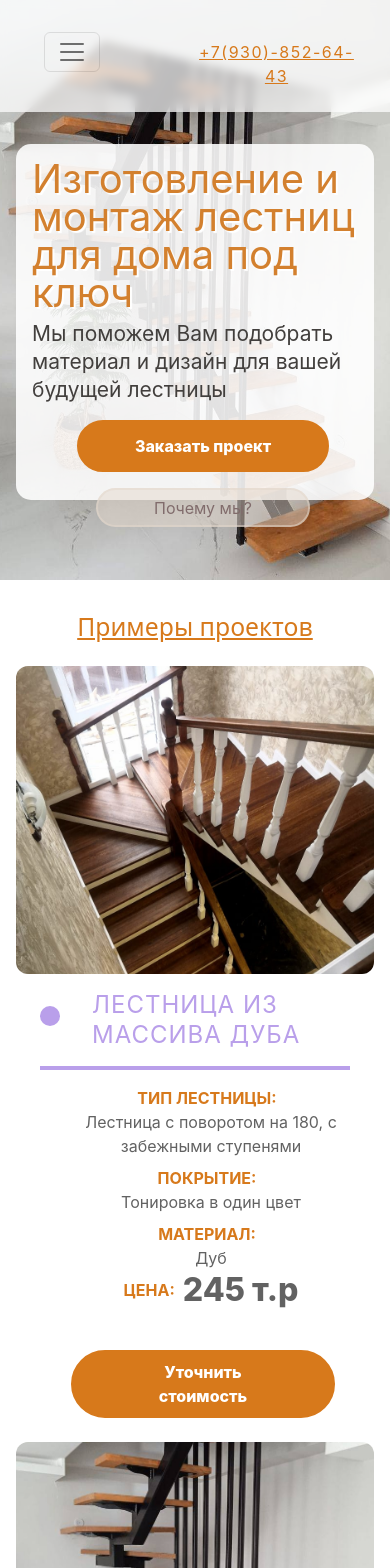
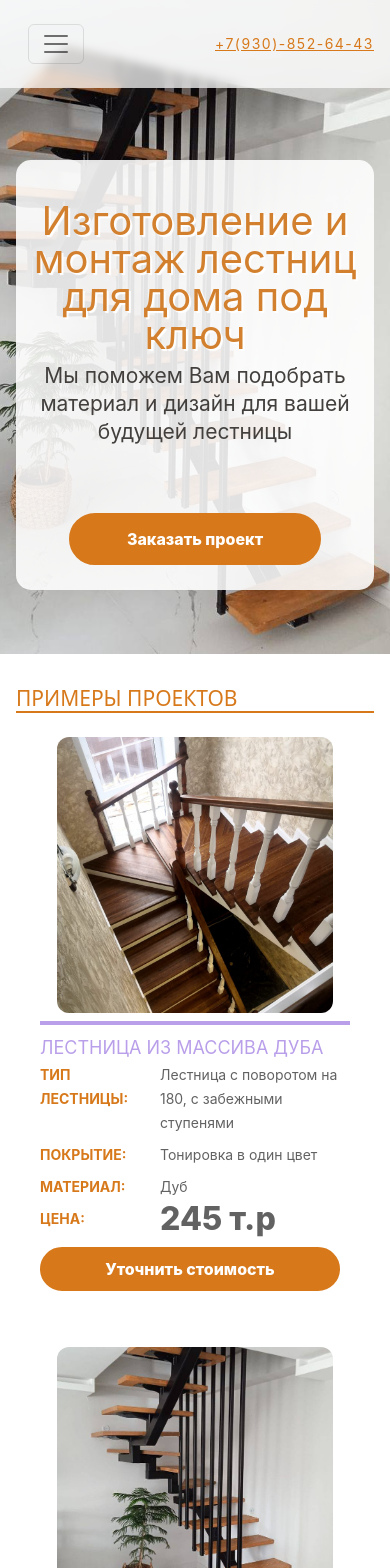
Before and after one commit to TimchSerg/decorative_stairs, a React (Create React App) app: page / in a window 390 px wide. Shown: the top 1568 px of the page. Built offline with nearby package versions, Linux system fonts and the light colour scheme.

Commit message:
fix mobile style

```diff
--- a/src/App.js
+++ b/src/App.js
@@ -51,7 +51,7 @@ function App() {
       <Main />
 
       <div className='col-12 padding-setup'>
-        <h2 className='mb-4 header-block'><u>Примеры проектов</u></h2>
+        <h2 className='mb-4 header-block'>Примеры проектов</h2>
 
         <ReleaseInfo item={items[1]} color="#B99FEA" position="left"/>
         <ReleaseInfo item={items[0]} color="#EBA789" position="right"/>
@@ -61,13 +61,13 @@ function App() {
       <WhoMy />
 
       <div className='col-12 padding-setup'>
-        <h2 className='mb-4 header-block'><u>Наши работы</u></h2>
+        <h2 className='mb-4 header-block'>Наши работы</h2>
 
         <Gallery />
       </div>
 
       <div className='col-12 padding-setup'>
-        <h2 className='mb-4 header-block'><u>Отзывы</u></h2>
+        <h2 className='mb-4 header-block'>Отзывы</h2>
 
         <Reviews />
       </div>
--- a/src/app/components/gallery.js
+++ b/src/app/components/gallery.js
@@ -13,17 +13,16 @@ import Zoom from "yet-another-react-lightbox/plugins/zoom";
 
 import photos from "./images";
 
-console.log(photos)
-
 export function Gallery() {
     const [index, setIndex] = useState(-1);
+    let targetRowHeight = window.innerWidth > 768 ? 350 : 175;
 
     return (
         <>
             <PhotoAlbum
               photos={photos}
               layout="rows"
-              targetRowHeight={350}
+              targetRowHeight={targetRowHeight}
               onClick={({ index }) => setIndex(index)}
             />
 
--- a/src/app/contacts.js
+++ b/src/app/contacts.js
@@ -6,9 +6,9 @@ export function Contacts() {
     <div className='contacts d-flex justify-content-between align-items-center col-12 padding-setup'>
       <h2>Контакты</h2>
 
-      <span>Почта: forest-room46@yandex.ru</span>
+      <span>Почта: <a href="mailto:forest-room46@yandex.ru">forest-room46@yandex.ru</a></span>
 
-      <span>Телефон: +7(930)-852-64-43</span>
+      <span >Телефон: <a href="tel:79308526443" className='header-text' style={{fontSize: '16px'}}>+7(930)-852-64-43</a></span>
 
       <span>Часы работы: Пн-Вс 8:00 до 20:00</span>
 
--- a/src/app/main.js
+++ b/src/app/main.js
@@ -7,7 +7,7 @@ export function Main(){
       }}>
 
       <div className='col-12 main-description'>
-        <div className='main-h col-12 col-md-8'>
+        <div className='main-h col-md-8'>
             <h1>Изготовление и монтаж лестниц для дома под ключ</h1>
             <span>Мы поможем Вам подобрать материал и дизайн для вашей будущей лестницы</span>
         </div>
@@ -15,9 +15,9 @@ export function Main(){
             <button className='main-btn-actions'>
               Заказать проект
             </button>
-            <button className='main-btn-works'>
+            {/* <button className='main-btn-works'>
               Почему мы?
-            </button>
+            </button> */}
         </div>
       </div>
 
--- a/src/app/release.info.js
+++ b/src/app/release.info.js
@@ -14,31 +14,38 @@ export function ReleaseInfo(props) {
           }}></div>
       </div>
       <div className='col-12 col-md-6 block-info-text' >
+
+        <div className='d-block d-md-none'>
+          <Border color={color}/>
+        </div>
+
         <div className='block-info-header d-flex align-items-center'>
           <div className='block-info-point' style={{background: `${color}`}}></div>
           <h3 className='block-info-title' style={{color: `${color}`}}>{item.title}</h3>
         </div>
 
-        <Border color={color}/>
+        <div className='d-none d-md-block'>
+          <Border color={color}/>
+        </div>
 
         <div className='col-12 block-info-title'>
-          <div className='col-12 d-flex justify-content-start my-2 block-info-project flex-column flex-md-row'>
+          <div className='col-12 d-flex justify-content-start my-2 block-info-project '>
             <strong className='me-2'>ТИП ЛЕСТНИЦЫ: </strong>
             <span>{item.type}</span>
           </div>
-          <div className='col-12 d-flex justify-content-start my-2 block-info-project flex-column flex-md-row'>
+          <div className='col-12 d-flex justify-content-start my-2 block-info-project '>
             <strong className='me-2'>ПОКРЫТИЕ: </strong>
             <span>{item.coating}</span>
           </div>
-          <div className='col-12 d-flex justify-content-start my-2 block-info-project flex-column flex-md-row'>
+          <div className='col-12 d-flex justify-content-start my-2 block-info-project '>
             <strong className='me-2'>МАТЕРИАЛ: </strong>
             <span>{item.material}</span>
           </div>
-          <div className='col-12 d-flex justify-content-center justify-content-md-start my-2 block-info-project'>
+          <div className='col-12 d-flex my-2 block-info-project'>
             <strong className='me-2'>ЦЕНА: </strong>
             <span style={{fontSize: '32px', fontWeight: '800'}} >{item.price}</span>
           </div>
-          <div className='col-12 mt-5 mb-2'>
+          <div className='col-12 mt-3 mb-2'>
             <button className='main-btn-actions py-2'>
               Уточнить стоимость
             </button>
--- a/src/app/who_my.js
+++ b/src/app/who_my.js
@@ -3,7 +3,7 @@ import React from 'react';
 export function WhoMy(){
   return (
     <div className="who-my padding-setup" >
-      <h2 className='mb-4 header-block'><u>Наши преимущества</u></h2>
+      <h2 className='mb-4 header-block'>Наши преимущества</h2>
 
       <ul className='d-flex col-12 justify-content-start flex-wrap' style={{color: '#ffb66d'}}>
         <li className='header-text text-start mb-3 col-12'>20-летний опыт работы с деревом, позволяет нам гарантировать качество услуг по изготовлению изделий.
--- a/src/css/App.css
+++ b/src/css/App.css
@@ -20,7 +20,7 @@
   top: 0;
   backdrop-filter: blur(5px);
   background-color: #ffffffb8;
-  padding: 1.5rem 2rem;
+  padding: 1rem 1rem;
   align-items: start;
   z-index: 999;
 }
@@ -35,7 +35,7 @@
   font-family: 'Inter';
   font-style: normal;
   font-weight: 400;
-  font-size: 16px;
+  font-size: 14px;
   line-height: 24px;
   letter-spacing: 1.5px;
   text-transform: uppercase;
@@ -51,7 +51,7 @@
 }
 
 .main {
-  height: 580px;
+  height: 654px;
   background-repeat: no-repeat;
   background-position: right;
   background-size: cover;
@@ -62,15 +62,15 @@
   height: 100%;
   display: flex;
   flex-direction: column;
-  justify-content: flex-start;
-  margin-top: 2rem;
+  justify-content: space-around;
+  margin-top: 3rem;
   align-items: baseline;
   background-color: #ffffffe0;
   border-radius: 15px;
 }
 
 .main-h {
-  text-align: start;
+  text-align: center;
   margin: 1rem;
 }
 
@@ -99,14 +99,18 @@
   color: #423f3d;
 }
 
+.main-btn{
+  margin: 0 auto;
+}
+
 .main-btn-actions{
   box-sizing: border-box;
   background: #d7791b;
   border: 2px solid #d7791b;
   border-radius: 100px;
   padding: 0.75rem 3.5rem;
-  max-width: 264px;
-  margin-right: 1rem;
+  max-width: 300px;
+  width: 100%;
   color: white;
   font-size: 24px;
   font-weight: 800;
@@ -117,7 +121,6 @@
   line-height: 24px;
   text-align: center;
   color: #FFFFFF;
-  margin-bottom: 1rem;
 }
 
 .main-btn-works{
@@ -139,6 +142,10 @@
 
 .header-block{
   color: #d7791b;
+    text-align: initial;
+    font-size: 21px;
+    text-transform: uppercase;
+    border-bottom: 2px solid;
 }
 
 .who-my{
--- a/src/css/components.css
+++ b/src/css/components.css
@@ -6,8 +6,8 @@
 }
 
 .block-info-img {
-  width: 518px;
-  height: 308px;
+  width: 276px;
+  height: 276px;
   border-radius: 12px;
   background-size: cover;
   background-position: center;
@@ -43,6 +43,7 @@
 
 .block-info-project strong{
   color: rgb(215, 121, 27);
+  min-width: 112px;
 }
 
 .block-info-project span{
@@ -53,23 +54,30 @@
   font-family: 'Inter';
   font-style: normal;
   font-weight: 400;
-  font-size: 16px;
+  font-size: 14px;
   line-height: 24px;
   color: #101010;
   align-self: center;
-  margin-left: 2rem;
+  /* margin-left: 2rem; */
+  text-align: initial;
+  margin-bottom: 3rem;
 }
 
 .block-info-text h3{
   font-family: 'Inter';
   font-style: normal;
   font-weight: 400;
-  font-size: 24px;
+  /* font-size: 24px; */
   line-height: 30px;
-  margin-top: 1rem;
-  letter-spacing: 1px;
+  /* margin-top: 1rem; */
+  /* letter-spacing: 1px; */
   color: #101010;
   text-align: initial;
+
+    font-size: 18px;
+    margin-bottom: -8px;
+    display: block;
+    width: 100%;
 }
 
 .block-info-text p{
@@ -95,7 +103,7 @@
   background: #96DBC6;
   border-radius: 100px;
   padding: 10px;
-
+  display: none;
 }
 
 .slick-prev:before, .slick-next:before {
@@ -142,3 +150,7 @@
 .slick-prev {
   left: -37px !important;
 }
+
+.me-auto{
+  margin-top: 1rem;
+}
--- a/src/css/media.css
+++ b/src/css/media.css
@@ -3,13 +3,29 @@
   }
 
   @media screen and (min-width: 768px) {
+    .main-btn {
+      margin: 0;
+    }
 
     .App-header {
       padding: 1.5rem 5rem;
     }
 
+    .header-text, .header-text .nav-link{
+      font-size: 16px;
+    }
+
+    .header-block{
+      font-size: 34px;
+    }
+
+    .main-h {
+      text-align: start;
+    }
+
     .main-description {
       background-color: #ffffff00;
+      justify-content: flex-start;
     }
 
     .padding-setup{
@@ -57,6 +73,7 @@
 
     .block-info-img {
       height: 500px;
+      width: 576px;
     }
   }
 
```
Also changed, not shown: public/images/main_blur.png (added).
